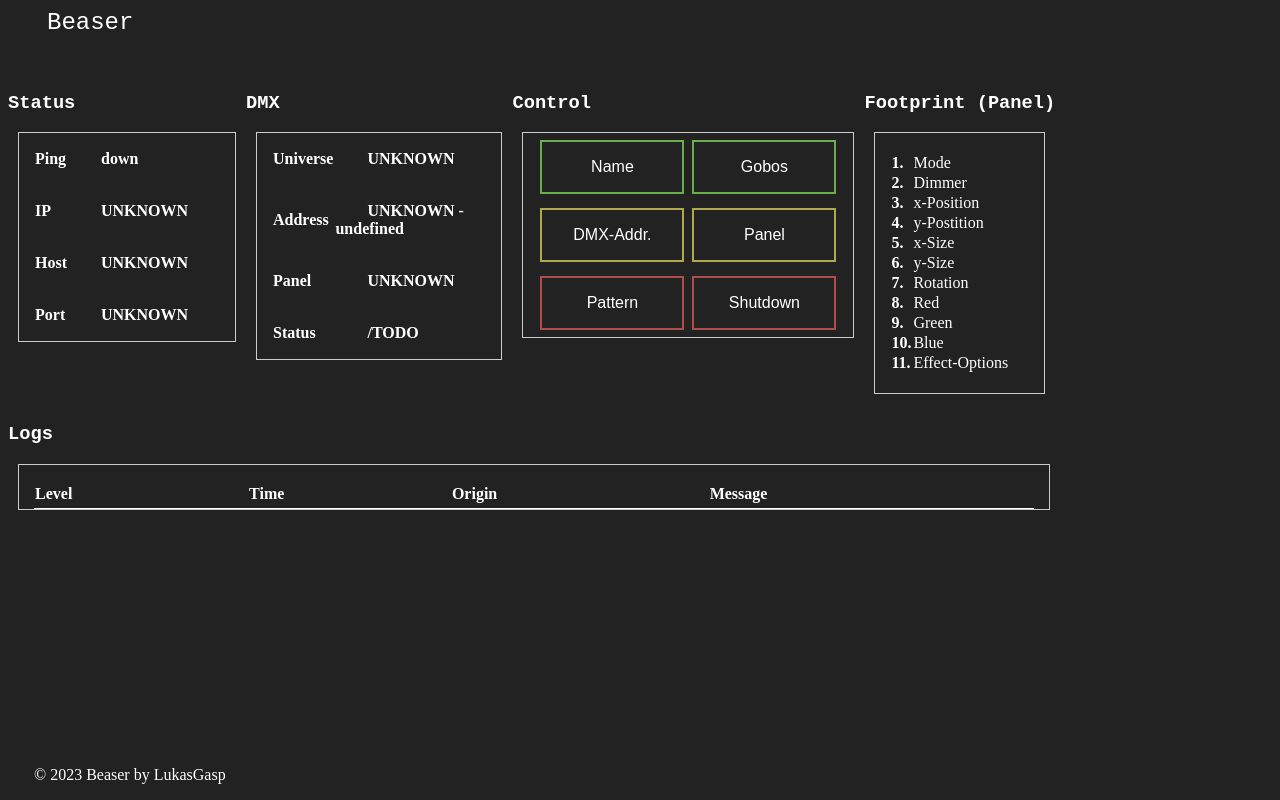
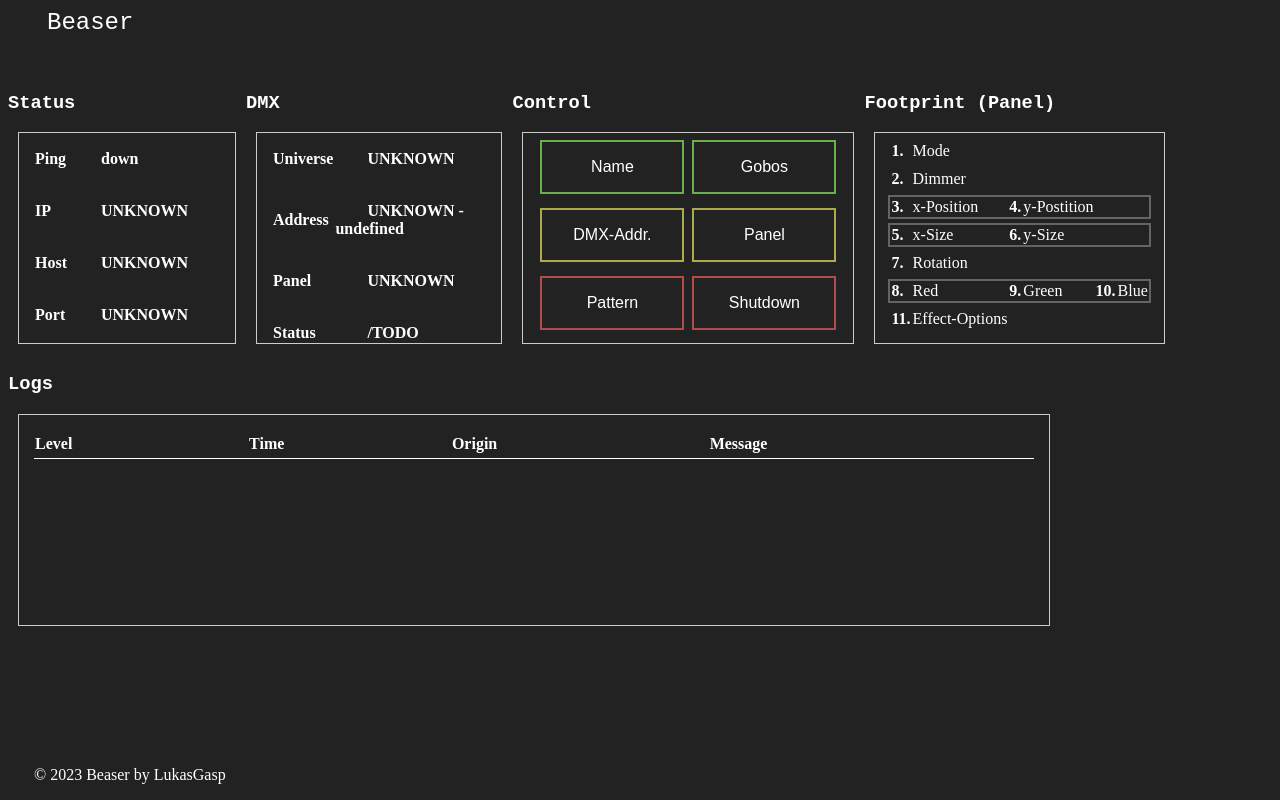
Before and after one commit to LukasGasp/Beaser, a plain HTML site: page http/index.html in a window 1280 px wide. Drawn offline with Linux system fonts and the light colour scheme; no server answers.

Commit message:
Moving Footprint Windows
Looks nicer now, I hope...

#5

```diff
--- a/http/index.html
+++ b/http/index.html
@@ -100,11 +100,8 @@
 
         <section>
             <h3 class="subtitle">Footprint (Panel)</h3>
-            <div id="info" class="flex-item">
-                <table>
-                    <tr>
-                        <td><br></td>
-                    </tr>
+            <div id="info" class="flex-item" >
+                <table class="spaced-rows">
                     <tr>
                         <th>1.</th>
                         <td>Mode</td>
@@ -113,19 +110,15 @@
                         <th>2.</th>
                         <td>Dimmer</td>
                     </tr>
-                    <tr>
+                    <tr class="group-border">
                         <th>3.</th>
                         <td>x-Position</td>
-                    </tr>
-                    <tr>
                         <th>4.</th>
                         <td>y-Postition</td>
                     </tr>
-                    <tr>
+                    <tr class="group-border">
                         <th>5.</th>
                         <td>x-Size</td>
-                    </tr>
-                    <tr>
                         <th>6.</th>
                         <td>y-Size</td>
                     </tr>
@@ -134,15 +127,11 @@
                         <td>Rotation
                         </td>
                     </tr>
-                    <tr>
+                    <tr class="group-border">
                         <th>8.</th>
                         <td>Red</td>
-                    </tr>
-                    <tr>
                         <th>9.</th>
                         <td>Green</td>
-                    </tr>
-                    <tr>
                         <th>10.</th>
                         <td>Blue</td>
                     </tr>
--- a/http/style.css
+++ b/http/style.css
@@ -93,6 +93,7 @@ footer {
     border: 1px solid #ccc;
     padding: 10px;
     margin: 10px;
+    height: 210px;
 }
 
 .button {
@@ -143,3 +144,12 @@ footer {
 table {
     border-collapse: collapse;
 }
+
+.group-border {
+    outline: 2px solid #646464;
+}
+
+.spaced-rows {
+    border-collapse: separate;
+    border-spacing: 0 8px;
+}
```
